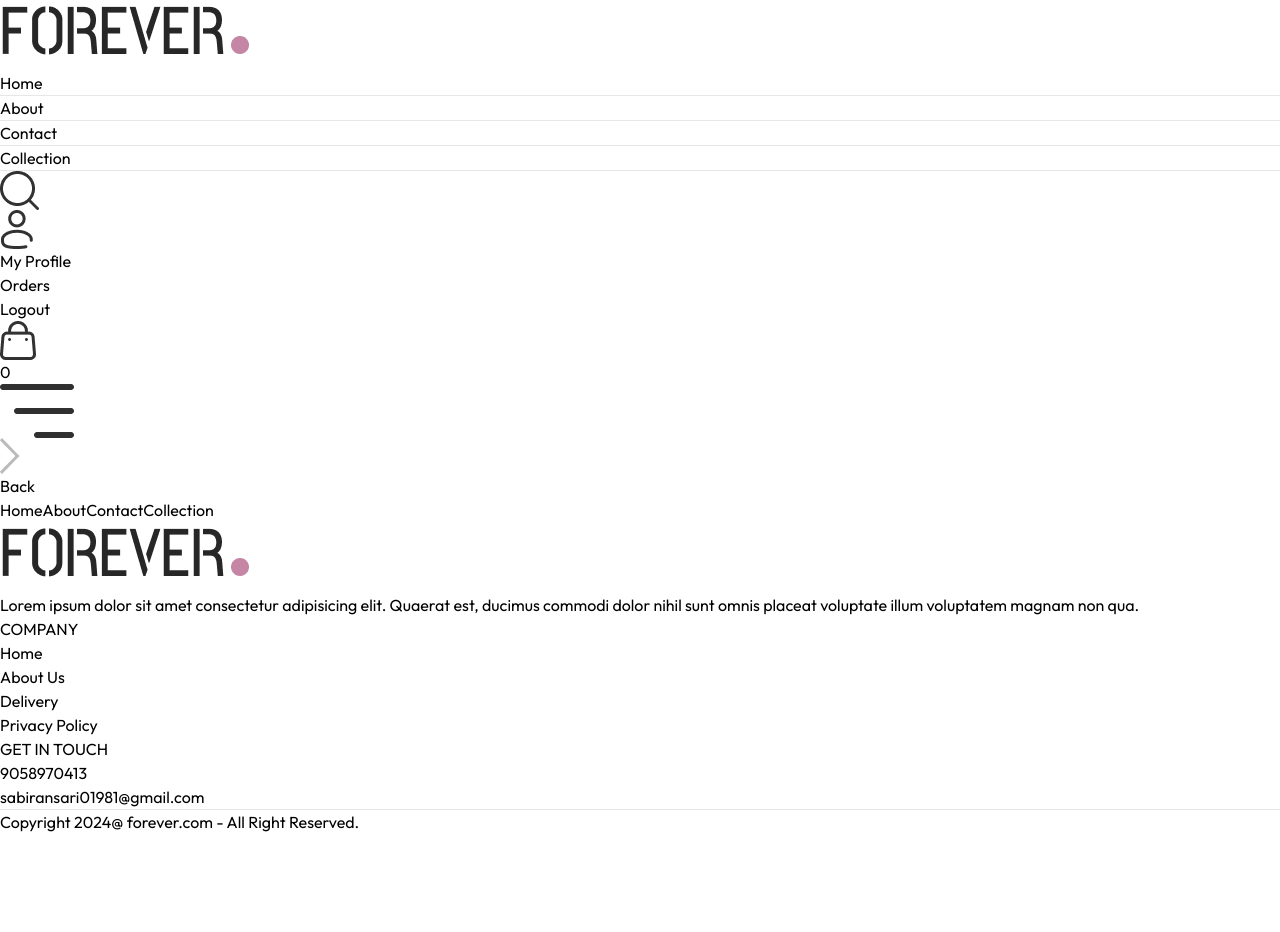
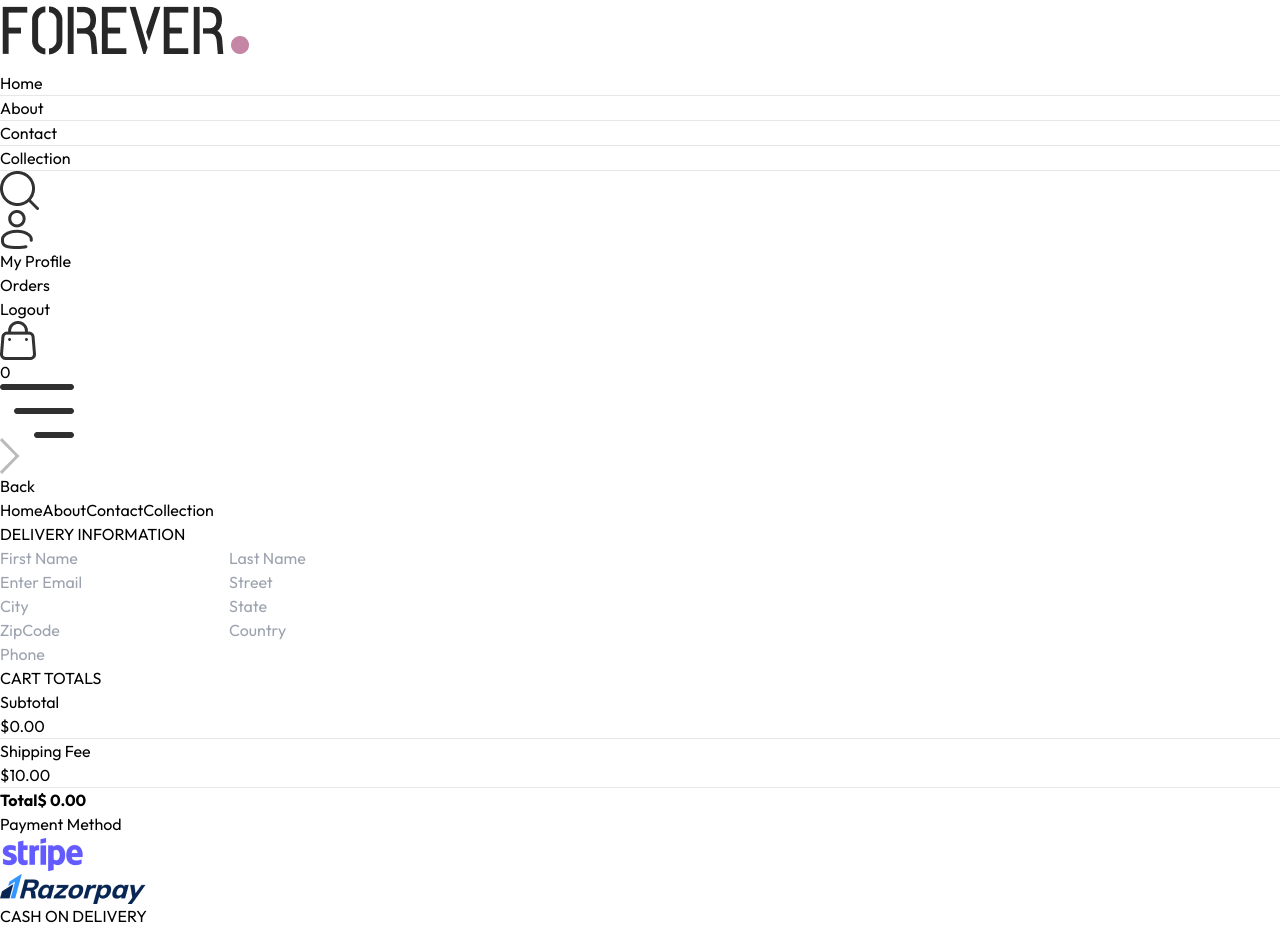
Before and after one commit to MohdSabir111/Forever-E-Commerce, a React (Vite) app in the folder frontend/: page /place-order in a window 1280 px wide. Shown: the top 932 px of the page. Before the commit the page ends 834 px from the top, so only its background shows below. Built offline with nearby package versions, Linux system fonts and the light colour scheme.

Commit message:
selecting payment metho in UI --- Place-Order Page

```diff
--- a/frontend/src/App.jsx
+++ b/frontend/src/App.jsx
@@ -31,7 +31,7 @@
           <Route path='/contact' element={<Contact/>} />
           <Route path='/login' element={<Login/>} />
           <Route path='/orders' element={<Orders/>} />
-          <Route path='/placeOrder' element={<PlaceOrder/>} />
+          <Route path='/place-order' element={<PlaceOrder/>} />
           <Route path='/product/:productId' element={<Product/>} />
 
        </Routes>
--- a/frontend/src/components/CartTotal.jsx
+++ b/frontend/src/components/CartTotal.jsx
@@ -7,8 +7,8 @@
 
   return (
     <div className='w-full' >
-        <div className='text-2xl ' >
-          <Title text1={"YOUR"} text2={'CART'} />
+        <div className='text-2xl '>
+          <Title text1={"CART"} text2={'TOTALS'} />
         </div>
 
          <div className='flex flex-col gap-2 mt-2 text-sm '>
--- a/frontend/src/context/ShopContext.jsx
+++ b/frontend/src/context/ShopContext.jsx
@@ -1,6 +1,7 @@
 import { createContext, useEffect, useState } from "react";
 import { products } from "../assets/assets";
 import { toast } from "react-toastify";
+import { useNavigate } from 'react-router-dom'
 
 export const ShopContext = createContext();
 
@@ -11,6 +12,7 @@
     const [search, setSearch] = useState('')
     const [showSearch, setShowSearch] = useState(false)
     const [cartItems, setCartItems] = useState({});
+    const navigate = useNavigate();
 
     const addToCart = async (itemId, size)=>{
         if(!size){
@@ -87,7 +89,7 @@
         showSearch, setShowSearch,
         cartItems, addToCart,
         getCartCount,updateQuantity,
-        getCartAmount,
+        getCartAmount,navigate,
     }
 
       return (
--- a/frontend/src/pages/Cart.jsx
+++ b/frontend/src/pages/Cart.jsx
@@ -6,9 +6,9 @@
 
 
 function Cart() {
+  const {currency, products, cartItems, updateQuantity,navigate} = useContext(ShopContext);
+  const [cartData, setCartData] = useState([]);
 
-  const {currency, products, cartItems, updateQuantity} = useContext(ShopContext);
-  const [cartData, setCartData] = useState([])
 
   useEffect(()=>{
 
@@ -62,7 +62,7 @@
         <div className='w-full sm:w-[450px]'>
           <CartTotal/>
           <div className='w-full text-end'>
-            <button className='bg-black text-white my-8 py-3 px-2' >PROCEED TO CHECKOUT</button>
+            <button onClick={()=>navigate('/place-order')} className='bg-black text-white my-8 py-3 px-2' >PROCEED TO CHECKOUT</button>
           </div>
        </div>
       </div>
--- a/frontend/src/pages/PlaceOrder.jsx
+++ b/frontend/src/pages/PlaceOrder.jsx
@@ -1,8 +1,62 @@
-import React from 'react'
+import React, { useState } from 'react'
+import Title from '../components/Title'
+import CartTotal from '../components/CartTotal'
+import { assets } from '../assets/assets'
 
 function PlaceOrder() {
+  const [method , setMethod] = useState('cod');
+
+
   return (
-    <div>
+    <div className='flex flex-col sm:flex-row justify-between gap-4 pt-5 sm:14 min-h-[80vh] border-t ' >
+
+      {/**===== Left Side ========= */}
+     <div className='flex flex-col gap-4 w-full sm:max-w-[480px] ' >
+          <div className='text-xl sm:2xl my-3' >
+            <Title text1={'DELIVERY'} text2={'INFORMATION'} />
+          </div>
+          <div className='flex gap-3' >
+             <input className='border border-gray-300 rounded w-full py-1.5 px-3.5  ' type="text" placeholder='First Name' />
+             <input className='border border-gray-300 rounded w-full py-1.5 px-3.5  ' type="text" placeholder='Last Name' />
+          </div>
+          <input className='border border-gray-300 rounded w-full py-1.5 px-3.5  ' type="email" placeholder='Enter Email ' />
+          <input className='border border-gray-300 rounded w-full py-1.5 px-3.5  ' type="text" placeholder='Street' />
+          <div className='flex gap-3' >
+             <input className='border border-gray-300 rounded w-full py-1.5 px-3.5  ' type="text" placeholder='City' />
+             <input className='border border-gray-300 rounded w-full py-1.5 px-3.5  ' type="text" placeholder='State' />
+          </div>
+          <div className='flex gap-3' >
+             <input className='border border-gray-300 rounded w-full py-1.5 px-3.5  ' type="number" placeholder='ZipCode' />
+             <input className='border border-gray-300 rounded w-full py-1.5 px-3.5  ' type="text" placeholder='Country' />
+          </div>
+          <input className='border border-gray-300 rounded w-full py-1.5 px-3.5  ' type="number" placeholder='Phone' />
+      </div>
+
+     {/**========= Right Side  */}
+      <div className='mt-8' >
+        <div className='mt-8 min-w-80'>
+          <CartTotal/>
+        </div>
+          <div className='mt-12' >
+            <Title text1={'Payment'} text2={'Method'} />
+            {/** Payment method selection  */}
+            <div className='flex gap-3 flex-col lg:flex-row'>
+                <div onClick={()=>setMethod('stripe')} className='flex items-center gap-3 border p-2 px-3 cursor-pointer'>
+                  <p className={`min-w-3.5 h-3.5 border rounded-full ${method === 'stripe' ? 'bg-green-500' : '' }  `} ></p>
+                  <img className='h-5 mx-4' src={assets.stripe_logo} alt="" />
+                </div>
+                <div  onClick={()=>setMethod('razorpay')}  className='flex items-center gap-3 border p-2 px-3 cursor-pointer'>
+                  <p className={`min-w-3.5 h-3.5 border rounded-full ${method === 'razorpay' ? 'bg-green-500' : '' } `} ></p>
+                  <img className='h-5 mx-4' src={assets.razorpay_logo} alt="" />
+                </div>
+                <div  onClick={()=>setMethod('cod')}  className='flex items-center gap-3 border p-2 px-3 cursor-pointer'>
+                  <p className={`min-w-3.5 h-3.5 border rounded-full ${method === 'cod' ? 'bg-green-500' : '' }  `} ></p>
+                  <p className='text-gray-500 text-sm font-medium mx-4 '>CASH ON DELIVERY </p>
+                </div>
+            </div>
+          </div>
+      </div>
+
 
     </div>
   )
```
